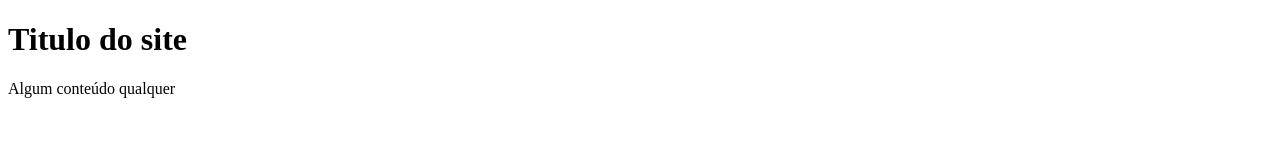
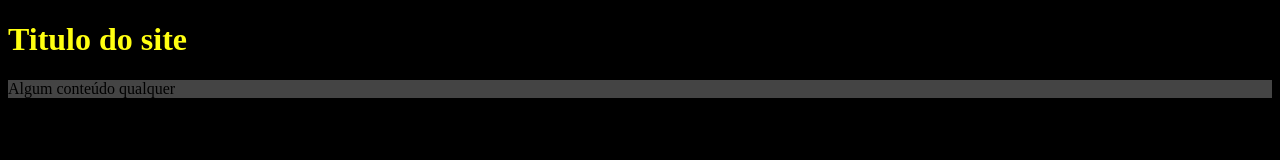
Before and after one commit to minatti/front-end, a plain HTML site: page html5_css3/funcao-variaveis.html in a window 1280 px wide. Drawn offline with Linux system fonts and the light colour scheme.

Commit message:
set linkrel

```diff
--- a/html5_css3/funcao-variaveis.html
+++ b/html5_css3/funcao-variaveis.html
@@ -4,6 +4,7 @@
     <meta charset="UTF-8">
     <meta http-equiv="X-UA-Compatible" content="IE=edge">
     <meta name="viewport" content="width=device-width, initial-scale=1.0">
+    <link rel="stylesheet" href="estilo-funcao-variaveis.css">
     <title>Evocando função no CSS</title>
 </head>
 <body>
```
